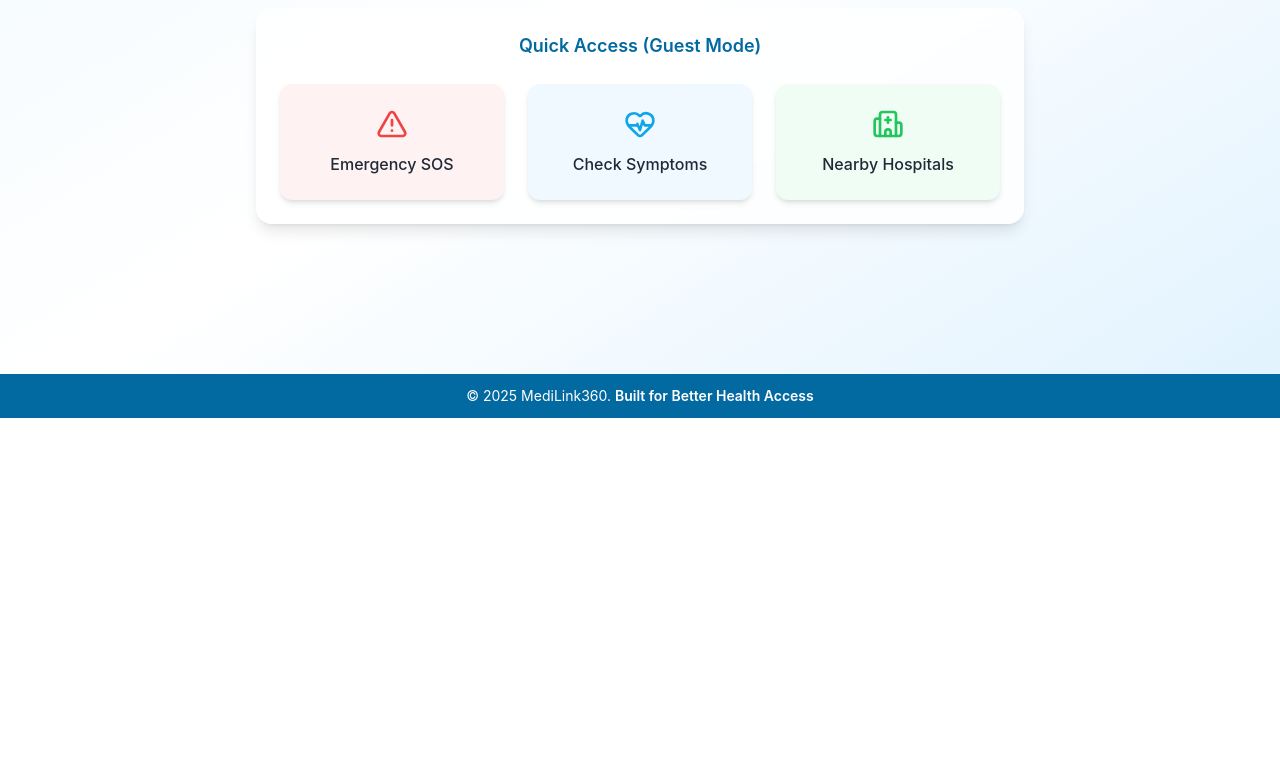
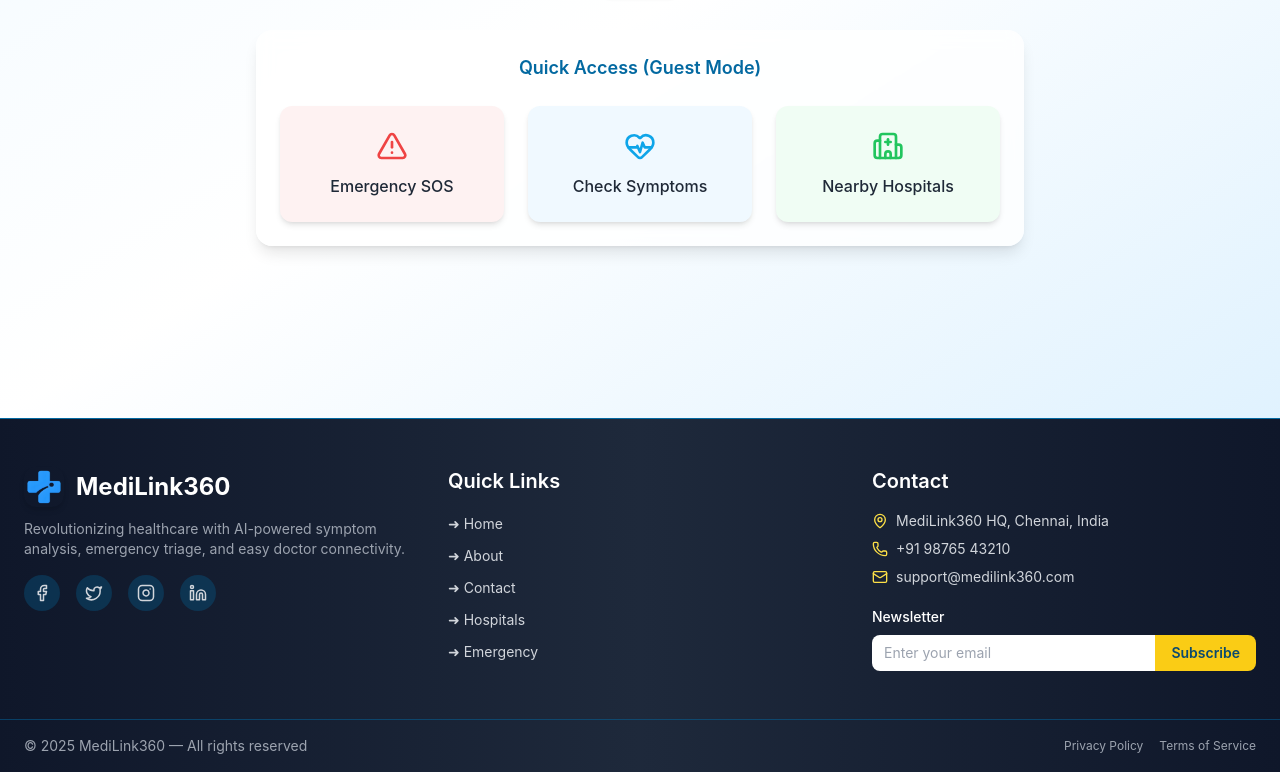
Before and after one commit to varghesegt/patient-app, a React (Vite) app: page / in a window 1280 px wide. Shown: the part 447-1219 px from the top of the page. Before the commit the page ends 865 px from the top, so only its background shows below. Built offline with nearby package versions, Linux system fonts and the light colour scheme.

Commit message:
update: pwa and manifest setup

```diff
--- /dev/null
+++ b/src/components/layout/Footer.jsx
@@ -0,0 +1,139 @@
+import React, { useContext } from "react";
+import { Link } from "react-router-dom";
+import { motion } from "framer-motion";
+import { Facebook, Instagram, Twitter, Linkedin, Mail, Phone, MapPin } from "lucide-react";
+import { LanguageContext } from "../../context/LanguageContext";
+
+const translations = {
+  en: {
+    quickLinks: "Quick Links",
+    contact: "Contact",
+    newsletter: "Newsletter",
+    rights: "All rights reserved",
+    subscribePlaceholder: "Enter your email",
+    subscribeBtn: "Subscribe",
+    address: "MediLink360 HQ, Chennai, India",
+  },
+  hi: {
+    quickLinks: "त्वरित लिंक",
+    contact: "संपर्क करें",
+    newsletter: "न्यूज़लेटर",
+    rights: "सर्वाधिकार सुरक्षित",
+    subscribePlaceholder: "अपना ईमेल दर्ज करें",
+    subscribeBtn: "सदस्यता लें",
+    address: "मेडीलिंक360 मुख्यालय, चेन्नई, भारत",
+  },
+  ta: {
+    quickLinks: "விரைவு இணைப்புகள்",
+    contact: "தொடர்பு கொள்ள",
+    newsletter: "செய்திமடல்",
+    rights: "அனைத்து உரிமைகளும் பாதுகாக்கப்பட்டுள்ளன",
+    subscribePlaceholder: "உங்கள் மின்னஞ்சலை உள்ளிடவும்",
+    subscribeBtn: "சந்தா",
+    address: "மெடிலிங்க்360 தலைமையகம், சென்னை, இந்தியா",
+  },
+};
+
+export default function Footer() {
+  const { lang } = useContext(LanguageContext);
+  const t = translations[lang] || translations.en;
+
+  const quickLinks = [
+    { label: "Home", to: "/" },
+    { label: "About", to: "/about" },
+    { label: "Contact", to: "/contact" },
+    { label: "Hospitals", to: "/hospital" },
+    { label: "Emergency", to: "/emergency" },
+  ];
+
+  return (
+    <footer className="bg-gradient-to-r from-[#0f172a] via-[#1e293b] to-[#0f172a] text-gray-300 border-t border-sky-700">
+      {/* Top */}
+      <div className="max-w-7xl mx-auto grid grid-cols-1 md:grid-cols-3 gap-10 px-6 py-12">
+        {/* Column 1 — Brand & Social */}
+        <div>
+          <div className="flex items-center gap-3">
+            <img src="/logo.png" alt="MediLink360" className="w-10 h-10 rounded-xl shadow-md" />
+            <h3 className="text-2xl font-bold text-white">MediLink360</h3>
+          </div>
+          <p className="mt-3 text-sm text-gray-400 max-w-sm">
+            Revolutionizing healthcare with AI-powered symptom analysis, emergency triage, and easy doctor connectivity.
+          </p>
+          {/* Social */}
+          <div className="mt-4 flex space-x-4">
+            {[Facebook, Twitter, Instagram, Linkedin].map((Icon, idx) => (
+              <motion.a
+                key={idx}
+                whileHover={{ scale: 1.2 }}
+                whileTap={{ scale: 0.9 }}
+                href="#"
+                className="w-9 h-9 flex items-center justify-center rounded-full bg-sky-800/40 hover:bg-yellow-300 hover:text-sky-900 transition duration-300"
+              >
+                <Icon size={18} />
+              </motion.a>
+            ))}
+          </div>
+        </div>
+
+        {/* Column 2 — Quick Links */}
+        <div>
+          <h4 className="text-xl font-semibold text-white mb-4">{t.quickLinks}</h4>
+          <ul className="space-y-2">
+            {quickLinks.map(({ label, to }) => (
+              <li key={label}>
+                <Link
+                  to={to}
+                  className="hover:text-yellow-300 text-sm transition-colors duration-300 inline-flex items-center gap-1"
+                >
+                  ➜ {label}
+                </Link>
+              </li>
+            ))}
+          </ul>
+        </div>
+
+        {/* Column 3 — Contact & Newsletter */}
+        <div>
+          <h4 className="text-xl font-semibold text-white mb-4">{t.contact}</h4>
+          <ul className="space-y-2 text-sm">
+            <li className="flex items-center gap-2">
+              <MapPin size={16} className="text-yellow-300" />
+              {t.address}
+            </li>
+            <li className="flex items-center gap-2">
+              <Phone size={16} className="text-yellow-300" /> +91 98765 43210
+            </li>
+            <li className="flex items-center gap-2">
+              <Mail size={16} className="text-yellow-300" /> support@medilink360.com
+            </li>
+          </ul>
+          <div className="mt-5">
+            <h5 className="text-white text-sm font-medium mb-2">{t.newsletter}</h5>
+            <form className="flex items-center">
+              <input
+                type="email"
+                placeholder={t.subscribePlaceholder}
+                className="w-full rounded-l-lg px-3 py-2 text-sm text-gray-900 focus:outline-none"
+              />
+              <button
+                type="submit"
+                className="bg-yellow-400 hover:bg-yellow-300 text-sky-900 px-4 py-2 text-sm font-semibold rounded-r-lg transition duration-300"
+              >
+                {t.subscribeBtn}
+              </button>
+            </form>
+          </div>
+        </div>
+      </div>
+
+      {/* Bottom */}
+      <div className="border-t border-sky-700/50 text-sm text-gray-400 px-6 py-4 flex flex-col sm:flex-row justify-between items-center max-w-7xl mx-auto">
+        <span>© {new Date().getFullYear()} MediLink360 — {t.rights}</span>
+        <div className="flex gap-4 mt-2 sm:mt-0 text-xs">
+          <Link to="/privacy" className="hover:text-yellow-300 transition-colors">Privacy Policy</Link>
+          <Link to="/terms" className="hover:text-yellow-300 transition-colors">Terms of Service</Link>
+        </div>
+      </div>
+    </footer>
+  );
+}
--- a/src/pages/home.jsx
+++ b/src/pages/home.jsx
@@ -318,11 +318,6 @@ export default function Home() {
             )}
           </AnimatePresence>
 
-          {/* Footer */}
-          <footer className="bg-sky-700 text-white py-3 text-center text-xs sm:text-sm">
-            © {new Date().getFullYear()} {t.appName}.{" "}
-            <span className="font-semibold">{t.footer}</span>
-          </footer>
         </>
       )}
     </div>
--- a/src/router/AppRouter.jsx
+++ b/src/router/AppRouter.jsx
@@ -1,6 +1,7 @@
 import React, { lazy } from "react";
 import { Routes, Route, Navigate, useLocation } from "react-router-dom";
 import { useAuth } from "../contexts/AuthContext";
+import Footer from "../components/layout/Footer"; // ✅ added
 
 const Home = lazy(() => import("../pages/home.jsx"));
 const Login = lazy(() => import("../pages/login.jsx"));
@@ -111,6 +112,7 @@ const hospitalRoutes = [{ path: "/hospitaldashboard", element: <HospitalDashboar
 
 export default function AppRouter() {
   return (
+    <>
       <Routes>
         {publicRoutes.map((route) => (
           <Route key={route.path} path={route.path} element={route.element} />
@@ -120,7 +122,11 @@ export default function AppRouter() {
           <Route
             key={route.path}
             path={route.path}
-          element={<PrivateRoute roles={["patient", "guest"]}>{route.element}</PrivateRoute>}
+            element={
+              <PrivateRoute roles={["patient", "guest"]}>
+                {route.element}
+              </PrivateRoute>
+            }
           />
         ))}
 
@@ -128,7 +134,11 @@ export default function AppRouter() {
           <Route
             key={route.path}
             path={route.path}
-          element={<PrivateRoute roles={["doctor"]}>{route.element}</PrivateRoute>}
+            element={
+              <PrivateRoute roles={["doctor"]}>
+                {route.element}
+              </PrivateRoute>
+            }
           />
         ))}
 
@@ -136,7 +146,11 @@ export default function AppRouter() {
           <Route
             key={route.path}
             path={route.path}
-          element={<PrivateRoute roles={["admin", "hospital"]}>{route.element}</PrivateRoute>}
+            element={
+              <PrivateRoute roles={["admin", "hospital"]}>
+                {route.element}
+              </PrivateRoute>
+            }
           />
         ))}
 
@@ -150,5 +164,8 @@ export default function AppRouter() {
           }
         />
       </Routes>
+
+      <Footer /> {/* ✅ added */}
+    </>
   );
 }
```
Also changed, not shown: src/components/layout/Navbar.jsx (+17 -15 lines). Lines whose indentation alone changed are shown as unchanged.
